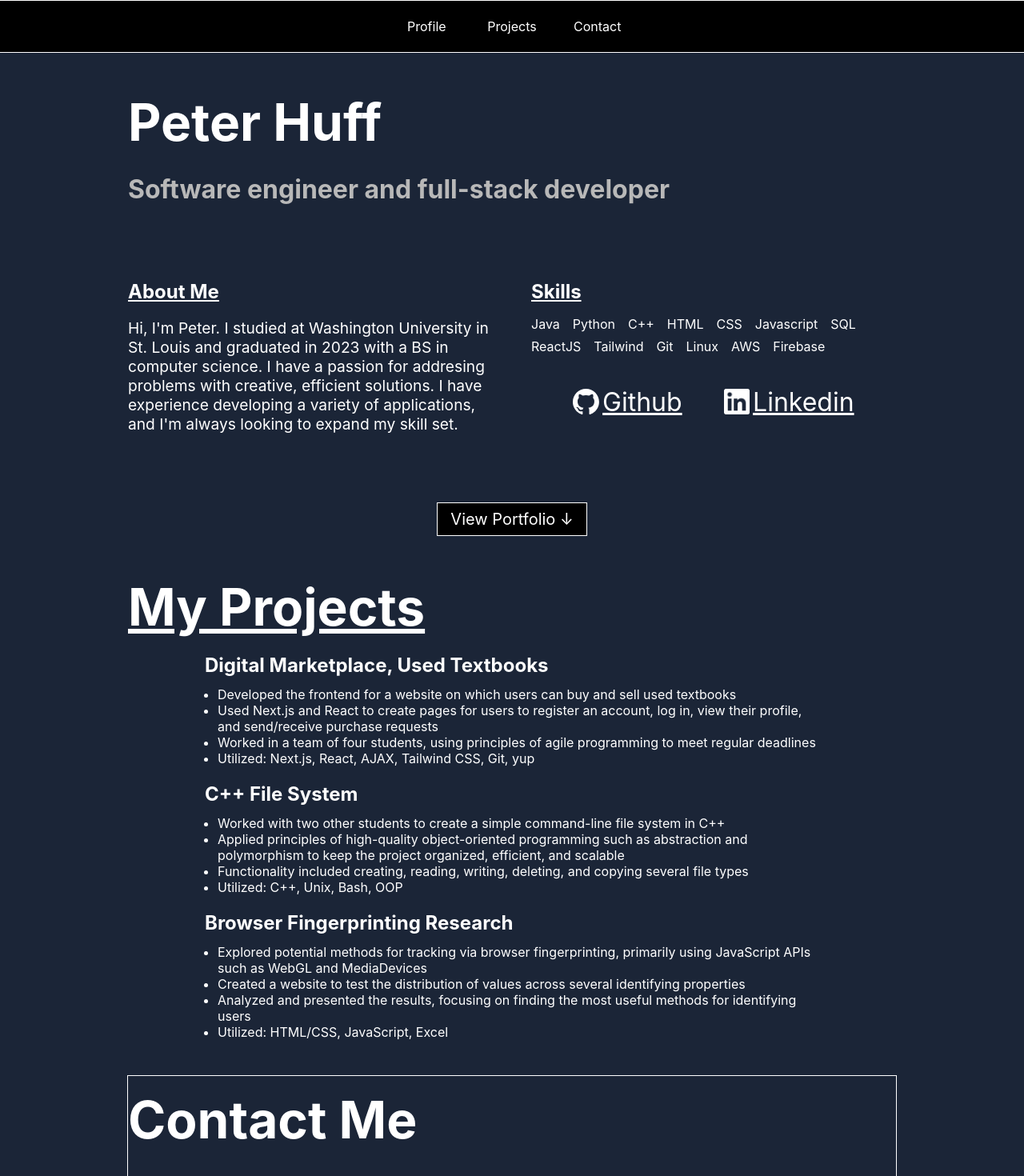
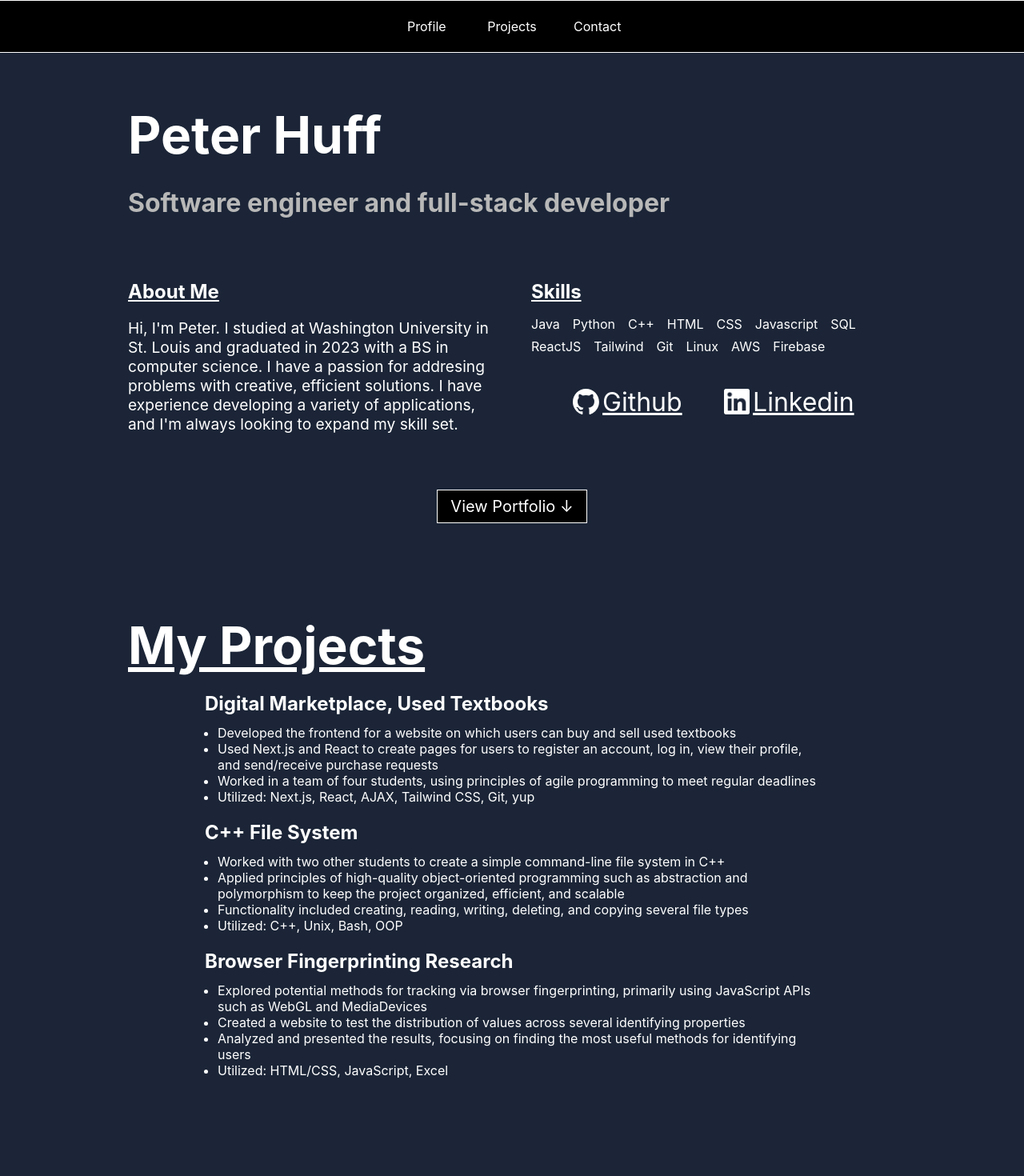
Before and after one commit to peterhuff/huff-webapp, a React (Create React App) app: page / in a window 1280 px wide. Shown: the top 1470 px of the page at 80% size. After the commit the page ends 1392 px from the top, so only its background shows below. Built offline with nearby package versions, Linux system fonts and the light colour scheme.

Commit message:
fixing styling and build/deploy for testing

```diff
--- a/src/styles/App.css
+++ b/src/styles/App.css
@@ -12,13 +12,17 @@
 }
 
 .content-box {
-  min-height: 40rem;
   width: 85%;
   max-width: 60rem;
   border: 1px solid white;
 }
 
 @media (min-width: 768px){
+
+  .content-box {
+    min-height: 40rem;
+  }
+
   h1 {
     font-size: 4rem;
     margin: 1rem 0;
--- a/src/styles/contact.css
+++ b/src/styles/contact.css
@@ -1,3 +1,4 @@
 #contact {
     color: white;
+    display: none;
 }
--- a/src/styles/profile.css
+++ b/src/styles/profile.css
@@ -1,9 +1,7 @@
 #frontpage {
     display: flex;
     flex-direction: column;
-    justify-content: space-around;
     align-items: flex-start;
-    /* gap: 1rem; */
     text-align: left;
     border: none;
 }
@@ -83,6 +81,10 @@
 }
 
 @media (min-width: 768px){
+
+    #frontpage {
+        justify-content: space-evenly;
+    }
     .title h1 {
         font-size: 4rem;
         margin: 1rem 0;
--- a/src/styles/projects.css
+++ b/src/styles/projects.css
@@ -17,6 +17,10 @@
 }
 
 @media (min-width: 768px){
+    #projects {
+        margin-top: 3rem;
+    }
+
     .projects-box {
         width: 80%;
         margin: 0 auto;
```
